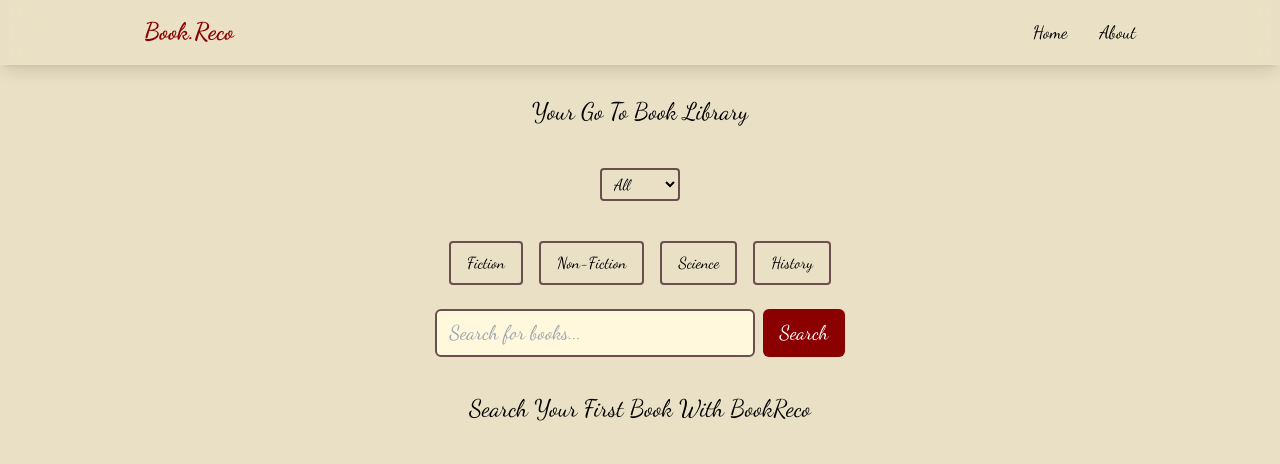
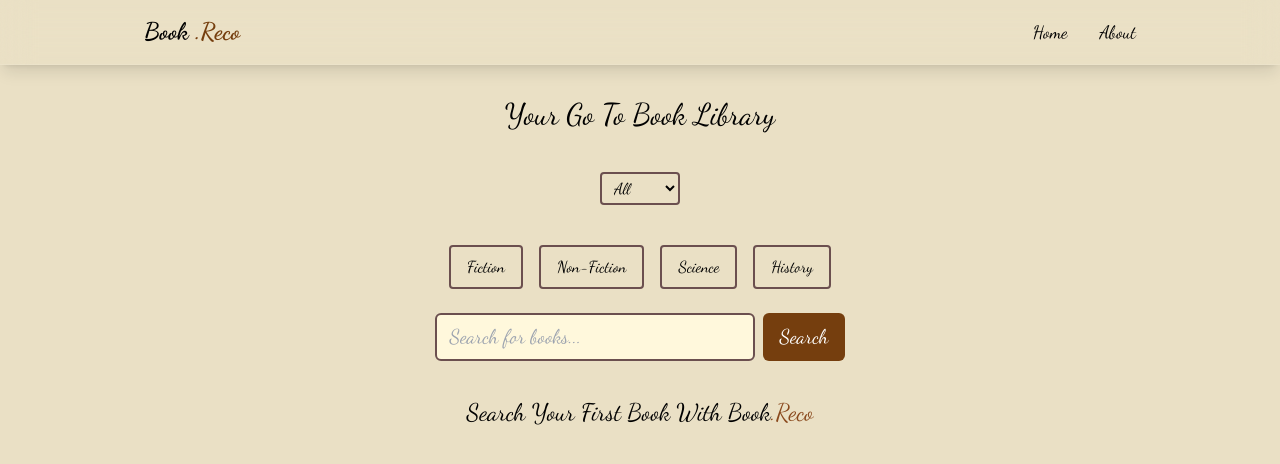
Before and after one commit to ayoubkheribi/Book-library, a React (Vite) app in the folder book-reco/: page / in a window 1280 px wide. Shown: the top 464 px of the page. Built offline with nearby package versions, Linux system fonts and the light colour scheme.

Commit message:
add some random changes

```diff
--- a/book-reco/src/components/NavBar.jsx
+++ b/book-reco/src/components/NavBar.jsx
@@ -10,7 +10,7 @@ const  Navbar = ({menuOpen, setMenuOpen}) => {
     <nav className="fixed top-0 w-full z-40 bg-transparent backdrop-blur-lg border-b border-white/10 shadow-lg">
       <div className="max-w-5xl mx-auto px-4">
         <div className="flex items-center justify-between h-16">
-          <Link to="/" className="text-2xl font-bold text-[#8b0000] hover:text-[#6b4f4f]">Book.Reco</Link>
+          <Link to="/" className="text-2xl text-black font-bold hover:text-[#753e0e]">Book <span className='text-[#753e0e] hover:text-black'>.Reco</span></Link>
           <div className="w-7 h-5 relative cursor-pointer z-40 md:hidden" onClick={() => setMenuOpen((prev) => !prev)}>
             &#9776;
           </div>
--- a/book-reco/src/components/SearchBar.jsx
+++ b/book-reco/src/components/SearchBar.jsx
@@ -21,7 +21,7 @@ function SearchBar({ onSearch }) {
         className="border-2 border-[#6b4f4f] rounded-md px-3 py-2 w-full sm:w-80 bg-[#fff8dc] text-[#3b2f2f] text-xl"
 
       />
-      <button onClick={onSearch} className="bg-[#8b0000] text-xl text-white px-4 py-2 rounded-md hover:bg-[#a52a2a]" type="submit">Search</button>
+      <button onClick={onSearch} className="bg-[#753e0e] text-xl text-white px-4 py-2 rounded-md hover:bg-[#834b1a]" type="submit">Search</button>
     </form>
   );
 }
--- a/book-reco/src/pages/HomePage.jsx
+++ b/book-reco/src/pages/HomePage.jsx
@@ -64,7 +64,7 @@ function HomePage() {
 
   return (
     <div className="container mx-auto p-4 flex flex-col items-center mt-20">
-      <h1 className="text-2xl mb-10">Your Go To Book Library</h1>
+      <h1 className="text-3xl mb-10">Your Go To Book Library</h1>
 
       <div className=" flex gap-3 mb-4">
         <select
@@ -94,13 +94,13 @@ function HomePage() {
 
       {loading && <p className="text-2xl mt-4 text-black ">Loading...</p>}
 
-      {error && <p className="text-2xl mt-4 text-black">{error}</p>}
+      {error && <p className="text-2xl mt-4 text-[#dc0000]">{error}</p>}
 
       {!loading && !error && books.length > 0 ? (
         <BookList />
       ) : (
         !loading && !error && (
-          <p className="text-2xl mt-3">Search Your First Book With BookReco</p>
+          <p className="text-2xl mt-3">Search Your First Book With Book<span className="text-[#89481c]">.Reco</span></p>
         )
       )}
     </div>
```
